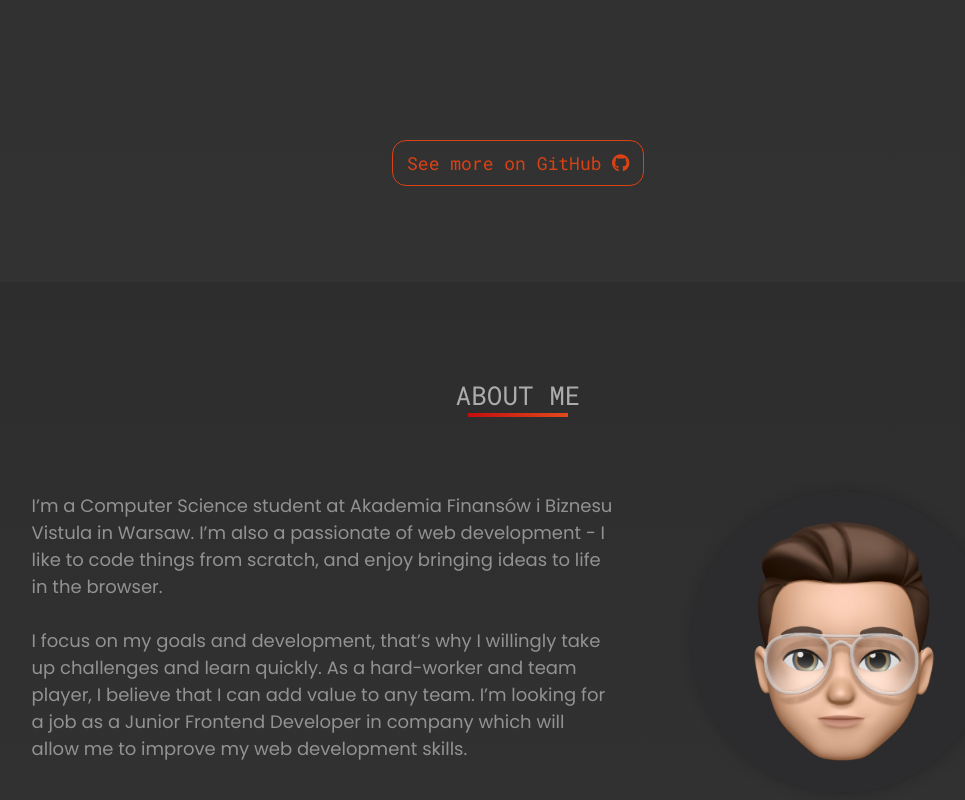
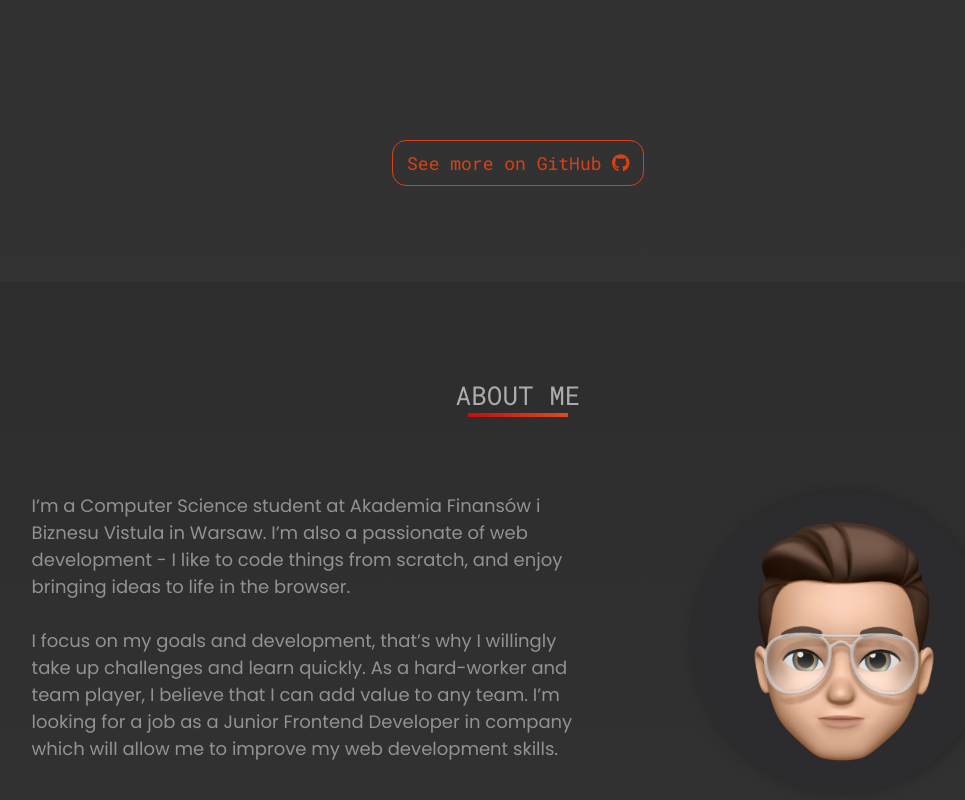
Before and after one commit to MarcelFronczak/portfolio, a React (Create React App) app: page / in a window 1280 px wide. Shown: the part 3025-3825 px from the top of the page, without its empty margins (122-1087 px from the left). Built offline with nearby package versions, Linux system fonts and the light colour scheme.

Commit message:
gap increased between cols

```diff
--- a/src/styles/about.scss
+++ b/src/styles/about.scss
@@ -95,22 +95,28 @@
     .about {
         padding: 6rem 12vw;
 
+        .about-flex-container {
+            flex-direction: row;
+            gap: 5rem;
+
+            .avatar-about {
+                min-width: 300px;
+            }
+        }
+
         p {
             font-size: 18px;
         }
     }
 
-    .about-flex-container {
-        flex-direction: row !important;
-
-        .avatar-about {
-            min-width: 300px;
-        }
-    }
 }
 
 @media screen and (min-width: 1600px) {
     .about {
         padding: 6rem 15vw;
+
+        .about-flex-container {
+            gap: 8rem;
+        }
     }
 }
```
